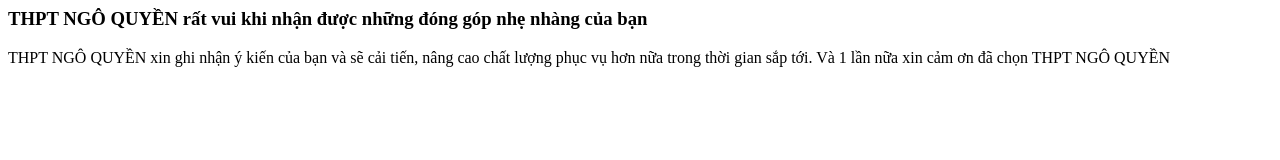
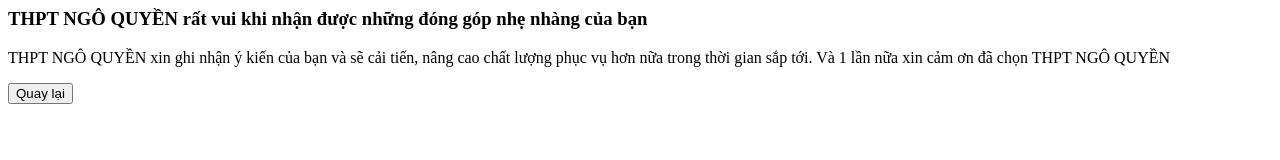
Before and after one commit to Lucyphamm/Totgohontotnuocson, a plain HTML site: page contents/Bai7-NV2.html in a window 1280 px wide. Drawn offline with Linux system fonts and the light colour scheme.

Commit message:
Update Bai7-NV2.html

```diff
--- a/contents/Bai7-NV2.html
+++ b/contents/Bai7-NV2.html
@@ -6,5 +6,6 @@
 <body>
     <h3> THPT NGÔ QUYỀN rất vui khi nhận được những đóng góp nhẹ nhàng của bạn</h3>
     <p> THPT NGÔ QUYỀN xin ghi nhận ý kiến của bạn và sẽ cải tiến, nâng cao chất lượng phục vụ hơn nữa trong thời gian sắp tới. Và 1 lần nữa xin cảm ơn đã chọn THPT NGÔ QUYỀN </p>
+    <input type="submit" name="cmd" value="Quay lại">
 </body>
 </html>
```
